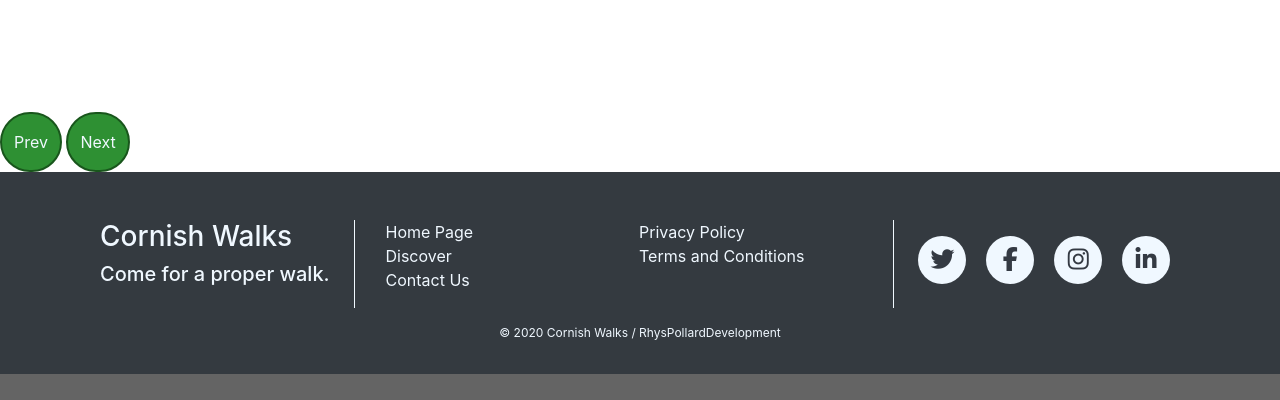
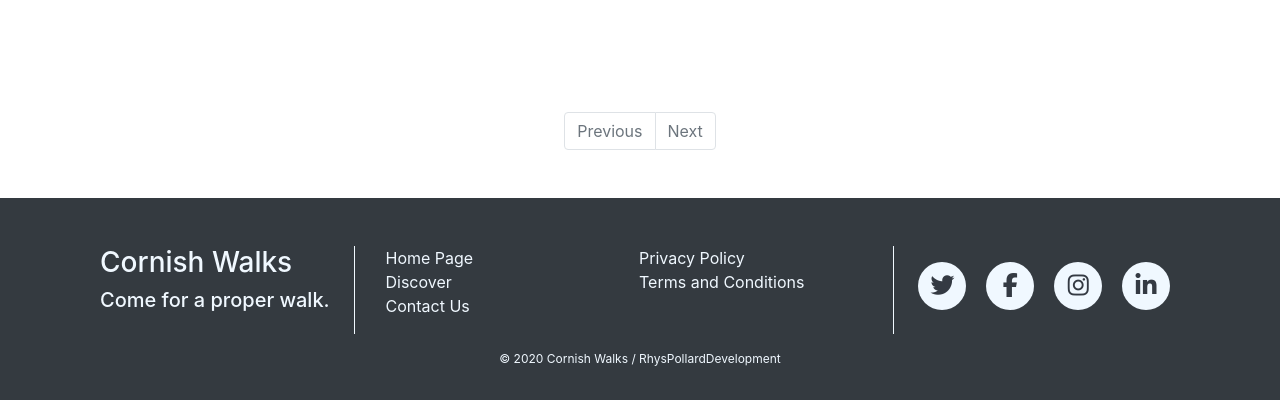
Before and after one commit to Code-Institute-Submissions/RhysPollardDevelopment-Data-centric_milestone_AprResub, a Flask app: page /search in a window 1280 px wide. Shown: the part 537-937 px from the top of the page. Before the commit the page ends 911 px from the top, so only its background shows below. Run offline with Flask 2, Linux system fonts and the light colour scheme; data that the repository does not hold is empty; some libraries are stand-ins or nearby versions; some web fonts are replaced.

Commit message:
Feature: Pagination nav buttons added to search page, require styling once fully functional

```diff
--- a/static/css/style.css
+++ b/static/css/style.css
@@ -220,6 +220,11 @@ a.button{
     background-color: aliceblue;
     color: teal;
     transition: 0.25s;
+}
+
+.pagination-wrapper{
+    margin: auto;
+    margin-bottom: 2rem;
 }
 
 .slider-padding{
--- a/templates/searchwalks.html
+++ b/templates/searchwalks.html
@@ -78,12 +78,22 @@ this sections, otherwise it cannot scroll.-->
         {% endfor %}
     </div>
 </section>
-<section>
-    <a href="{{prev_page}}"
-        class="button {% if prev_page==None %} disabled {% endif %}">Prev</a>
-    <a href="{{next_page}}"
-        class="button {% if next_page==None %} disabled {% endif %}">Next</a>
-</section>
+<nav aria-label="pagination-nav" class="pagination-wrapper">
+    <ul class="pagination">
+        <li class="page-item {% if prev_page==None %}disabled{% endif %}">
+            <a class="page-link" href="{{prev_page}}" tabindex="-1">Previous</a>
+        </li>
+        {% for page in range(1, max_pages+1) %}
+        <li class="page-item {% if current_page==page %}active{% endif %}">
+            <a class="page-link"
+                href="{{ url_for('search', page_num=page)}}">{{page}}</a>
+        </li>
+        {% endfor %}
+        <li class="page-item {% if next_page==None %}disabled{% endif %}">
+            <a class="page-link" href="{{next_page}}">Next</a>
+        </li>
+    </ul>
+</nav>
 {% endblock %}
 
 {% block scripts %}
```
